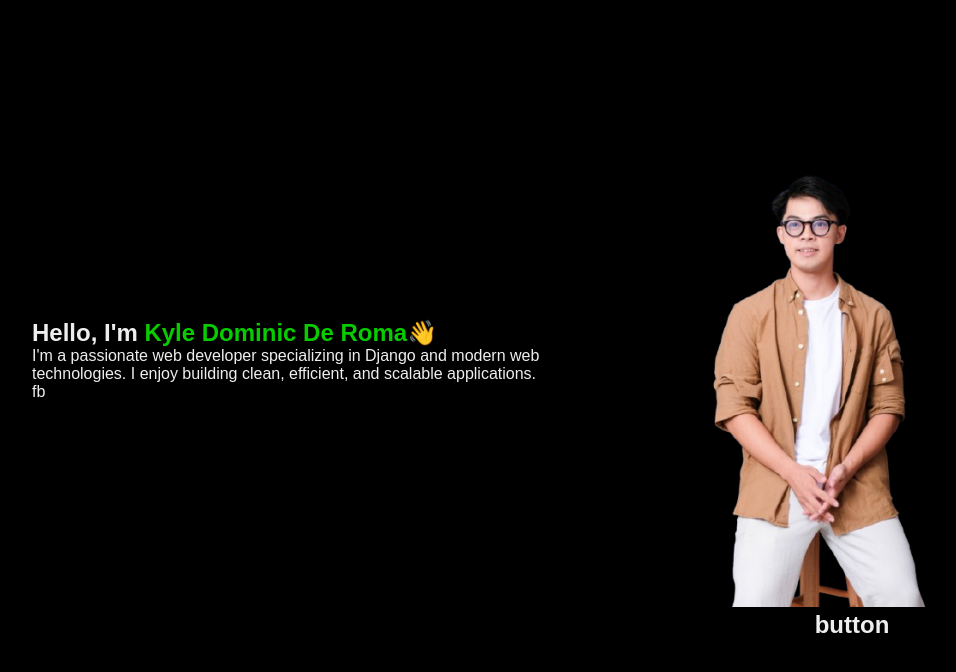
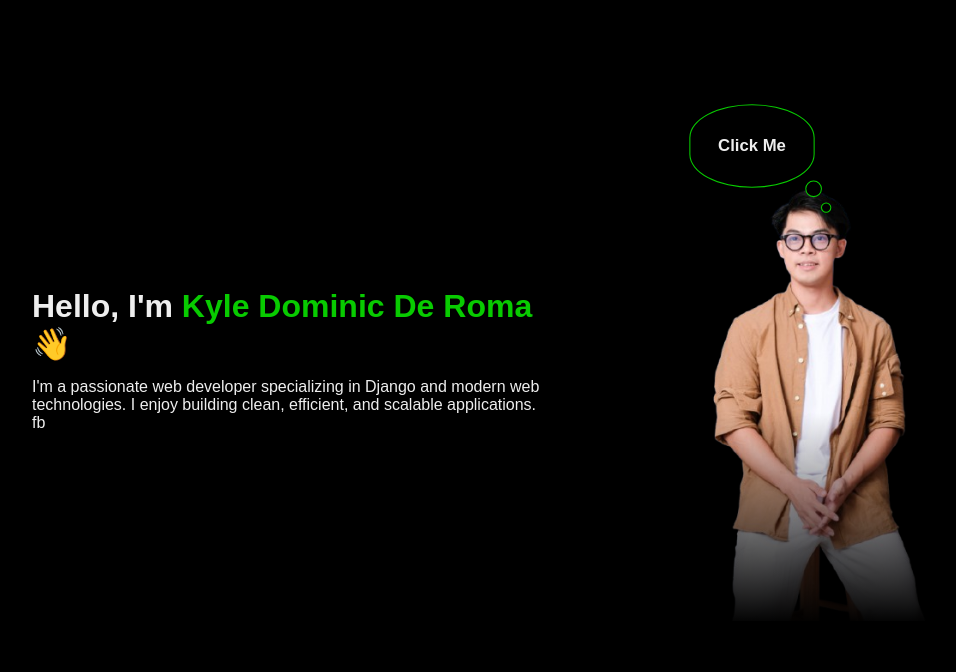
Before and after one commit to deroma23/kyle-s_portfolio, a Django app: page / in a window 1280 px wide. Shown: the part 80-752 px from the top of the page, without its empty margins (68-1024 px from the left). Run offline with Django 5.2, Linux system fonts and the light colour scheme.

Commit message:
done thought

```diff
--- /dev/null
+++ b/static/css/about_me.css
@@ -0,0 +1,23 @@
+#home .about-me-container{
+    animation: fadeInRight 1s forwards;
+}
+@keyframes fadeInRight {
+    0% {
+        transform: translateX(-20px);
+        opacity: 0;
+    }
+    100% {
+        transform: translateX(0px);
+        opacity: 1;
+    }
+}
+
+#home .about-me-container .about-me #name {
+    color: #08CB00;
+}
+
+
+#home .about-me-container .about-me h2 {
+    margin-bottom: 15px;
+    font-size: 2rem;
+}
--- /dev/null
+++ b/static/css/image.css
@@ -0,0 +1,47 @@
+/* picture */
+
+#home .image-btn-container {
+    position: relative;
+    display: inline-block;
+    display: flex;
+    flex-direction: column;
+    align-items: center;
+    justify-content: center;
+    animation: fadeInLeft 1s forwards;
+}
+
+#home .image-btn-container .image-container {
+    width: 350px;
+    position: relative;
+    /* transition: all 800ms ease-in-out; */
+    /* display: inline-block */
+}
+
+#home .image-btn-container .image-container::after {
+    content: "";
+    position: absolute;
+    bottom: 0;
+    left: 0;
+    width: 100%;
+    height: 40%;
+    background: linear-gradient(to bottom, rgba(0,0,0,0) 0%, rgba(0,0,0,1) 100%);
+}
+
+#home .image-btn-container .image-container img {
+    width: 100%;
+    height: auto;
+
+}
+
+
+
+@keyframes fadeInLeft {
+    0% {
+        transform: translateX(20px);
+        opacity: 0;
+    }
+    100% {
+        transform: translateX(0px);
+        opacity: 1;
+    }
+}
--- /dev/null
+++ b/static/css/thinking.css
@@ -0,0 +1,64 @@
+.thought-bubble {
+  position: absolute;
+  top: 10px;
+  left: 100px;
+  width: 120px;
+  height: 80px;
+  background: black;
+  color: #EEEEEE;
+  font-weight: bold;
+  font-size: 16px;
+  text-align: center;
+  line-height: 1.2;
+  border: 1.5px solid #08CB00;
+  border-radius: 50% / 40%;
+  box-shadow: 0 4px 6px rgba(0, 0, 0, 0.3);
+  display: flex;
+  align-items: center;
+  justify-content: center;
+  cursor: pointer;
+  z-index: 2;
+  animation: pulse 2s infinite;
+}
+
+/* Pulse animation */
+@keyframes pulse {
+  0%   { transform: scale(1); }
+  50%  { transform: scale(1.05); }
+  100% { transform: scale(1); }
+}
+
+/* Thought trail dots */
+.thought-bubble::after,
+.thought-bubble::before {
+  content: '';
+  position: absolute;
+  background: black;
+  border: 1.5px solid #08CB00;
+  border-radius: 50%;
+}
+
+.thought-bubble::before {
+  width: 14px;
+  height: 14px;
+  bottom: -10px;
+  left: 100%;
+  transform: translateX(-50%);
+}
+
+.thought-bubble::after {
+  width: 8px;
+  height: 8px;
+  bottom: -25px;
+  left: 110%;
+  transform: translateX(-50%);
+}
+
+/* @keyframes hidePhoto {
+    0% {
+        transform: rotateX(100deg);
+    }
+    100% {
+        display: none
+    }
+} */
--- a/templates/index.html
+++ b/templates/index.html
@@ -7,6 +7,11 @@
     <link rel="stylesheet" href="{% static "css/body.css" %}">
     <link rel="stylesheet" href="{% static "css/nav.css" %}">
     <link rel="stylesheet" href="{% static "css/home.css" %}">
+    <link rel="stylesheet" href="{% static "css/image.css" %}">
+    <link rel="stylesheet" href="{% static "css/about_me.css" %}">
+    <link rel="stylesheet" href="{% static "css/thinking.css" %}">
+
+
 
     <title>Document</title>
 </head>
@@ -39,10 +44,11 @@
                     <div class="image-container">
                         <img src="/media/kyle's_pictures/nobackground.png" alt="">
                     </div>
+                    <div class="thought-bubble">
+                        Click Me
+                    </div>
 
-                    <div>
-                        <h1>button</h1>
-                    </div>
+
                 </div>
             </section>
     {% comment %} </div> {% endcomment %}
```
Also changed, not shown: static/css/home.css (+0 -56 lines).
